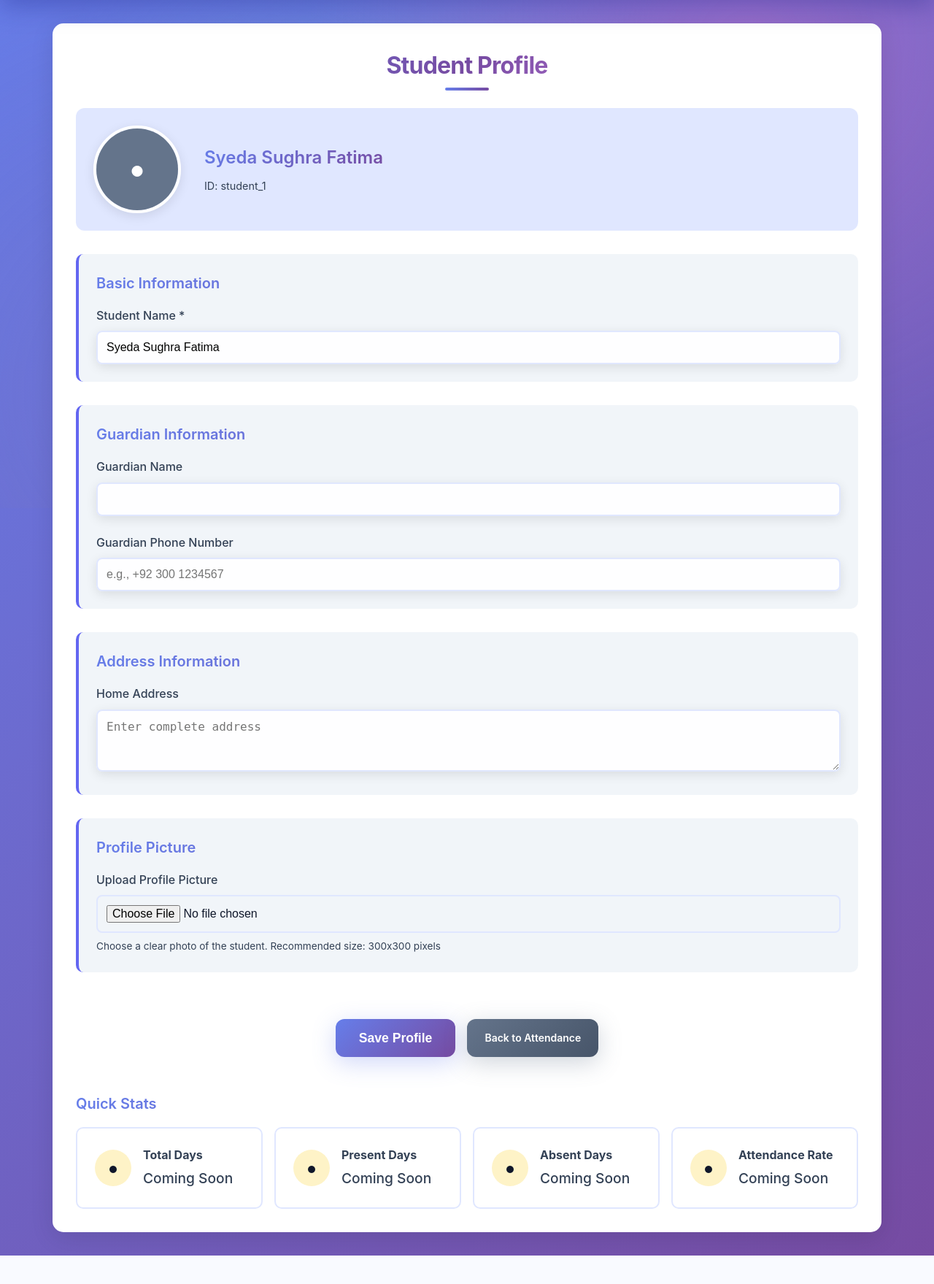
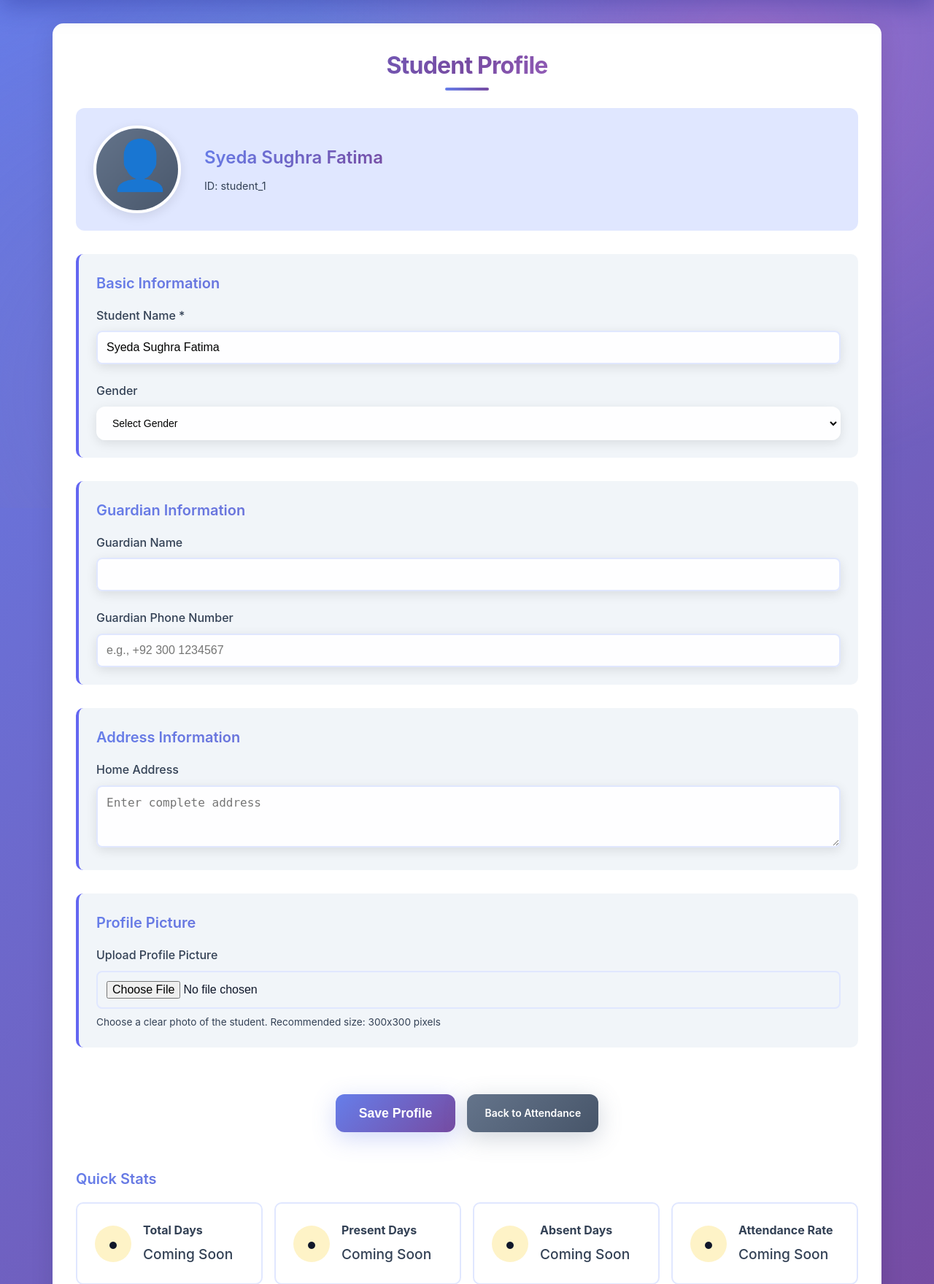
Before and after one commit to tayyabahamna-design/EDUSENSEI, a Flask app: page /student_profile/student_1 in a window 1280 px wide. Shown: the part 104-1863 px from the top of the page at 73% size. Before the commit the page ends 1824 px from the top, so only its background shows below. Run offline with Flask 3, Linux system fonts and the light colour scheme.

Commit message:
Add gender options and animated avatars for student profiles
Updates student profile creation and update functions in `app.py` to include gender. Adds new CSS classes in `static/css/style.css` for animated boy, girl, and neutral avatars. Modifies `attendance.html` and `student_profile.html` templates to display these animated avatars when no profile picture is available, based on the student's gender.

Replit-Commit-Author: Agent
Replit-Commit-Session-Id: e811a359-247c-491c-9f04-fa48b8e94298
Replit-Commit-Checkpoint-Type: intermediate_checkpoint
Replit-Commit-Screenshot-Url: https://storage.googleapis.com/screenshot-production-us-central1/aae0de03-32e8-4033-b269-ac9b096c8481/e811a359-247c-491c-9f04-fa48b8e94298/0plzQPF

```diff
--- a/app.py
+++ b/app.py
@@ -48,7 +48,7 @@ def save_data(file_path, data):
         json.dump(data, f, indent=2)
 
 # Student profile helper functions
-def create_student_profile(name, guardian_name="", guardian_phone="", address="", profile_picture=""):
+def create_student_profile(name, guardian_name="", guardian_phone="", address="", profile_picture="", gender=""):
     """Create a new student profile object"""
     return {
         "id": f"student_{uuid.uuid4().hex[:8]}",
@@ -56,7 +56,8 @@ def create_student_profile(name, guardian_name="", guardian_phone="", address=""
         "guardian_name": guardian_name.strip(),
         "guardian_phone": guardian_phone.strip(),
         "address": address.strip(),
-        "profile_picture": profile_picture
+        "profile_picture": profile_picture,
+        "gender": gender.strip()
     }
 
 def get_student_by_name(students, name):
@@ -376,6 +377,7 @@ def update_student_profile(student_id):
     student['guardian_name'] = request.form.get('guardian_name', '').strip()
     student['guardian_phone'] = request.form.get('guardian_phone', '').strip()
     student['address'] = request.form.get('address', '').strip()
+    student['gender'] = request.form.get('gender', '').strip()
 
     # Handle profile picture upload
     if 'profile_picture' in request.files:
--- a/static/css/style.css
+++ b/static/css/style.css
@@ -516,6 +516,112 @@ input[type="text"], input[type="tel"], input[type="date"], select, textarea {
     box-shadow: 0 4px 15px rgba(0, 0, 0, 0.1);
 }
 
+/* Animated Avatars */
+.animated-avatar {
+    width: 120px;
+    height: 120px;
+    border-radius: 50%;
+    display: flex;
+    align-items: center;
+    justify-content: center;
+    position: relative;
+    overflow: hidden;
+    background: linear-gradient(135deg, #667eea 0%, #764ba2 100%);
+    animation: avatarPulse 2s ease-in-out infinite;
+}
+
+.animated-avatar-small {
+    width: 50px;
+    height: 50px;
+    border-radius: 50%;
+    display: flex;
+    align-items: center;
+    justify-content: center;
+    position: relative;
+    overflow: hidden;
+    animation: avatarPulse 2s ease-in-out infinite;
+}
+
+@keyframes avatarPulse {
+    0%, 100% {
+        transform: scale(1);
+        box-shadow: 0 0 20px rgba(102, 126, 234, 0.3);
+    }
+    50% {
+        transform: scale(1.05);
+        box-shadow: 0 0 30px rgba(102, 126, 234, 0.5);
+    }
+}
+
+/* Boy Avatar */
+.boy-avatar {
+    background: linear-gradient(135deg, #667eea 0%, #4338ca 100%);
+}
+
+.boy-avatar::before {
+    content: '👦';
+    font-size: 4rem;
+    animation: bounce 1.5s ease-in-out infinite;
+}
+
+.boy-avatar-small {
+    background: linear-gradient(135deg, #667eea 0%, #4338ca 100%);
+}
+
+.boy-avatar-small::before {
+    content: '👦';
+    font-size: 1.5rem;
+    animation: bounce 1.5s ease-in-out infinite;
+}
+
+/* Girl Avatar */
+.girl-avatar {
+    background: linear-gradient(135deg, #f093fb 0%, #f5576c 100%);
+}
+
+.girl-avatar::before {
+    content: '👧';
+    font-size: 4rem;
+    animation: bounce 1.5s ease-in-out infinite;
+}
+
+.girl-avatar-small {
+    background: linear-gradient(135deg, #f093fb 0%, #f5576c 100%);
+}
+
+.girl-avatar-small::before {
+    content: '👧';
+    font-size: 1.5rem;
+    animation: bounce 1.5s ease-in-out infinite;
+}
+
+/* Neutral Avatar */
+.neutral-avatar {
+    background: linear-gradient(135deg, #64748b 0%, #475569 100%);
+}
+
+.neutral-avatar::before {
+    content: '👤';
+    font-size: 4rem;
+    animation: bounce 1.5s ease-in-out infinite;
+}
+
+.neutral-avatar-small {
+    background: linear-gradient(135deg, #64748b 0%, #475569 100%);
+}
+
+.neutral-avatar-small::before {
+    content: '👤';
+    font-size: 1.5rem;
+    animation: bounce 1.5s ease-in-out infinite;
+}
+
+@keyframes bounce {
+    0%, 20%, 50%, 80%, 100% { transform: translateY(0); }
+    40% { transform: translateY(-10px); }
+    60% { transform: translateY(-5px); }
+}
+
 input[type="text"]:focus, input[type="tel"]:focus, input[type="date"]:focus, select:focus, textarea:focus {
     border-color: transparent;
     outline: none;
--- a/templates/student_profile.html
+++ b/templates/student_profile.html
@@ -12,7 +12,13 @@
                 <img src="{{ url_for('static', filename='profile_pictures/' + student.profile_picture) }}"
                      alt="{{ student.name }}" class="profile-image">
             {% else %}
-                <div class="profile-placeholder-large">•</div>
+                {% if student.gender == 'male' %}
+                    <div class="animated-avatar boy-avatar"></div>
+                {% elif student.gender == 'female' %}
+                    <div class="animated-avatar girl-avatar"></div>
+                {% else %}
+                    <div class="animated-avatar neutral-avatar"></div>
+                {% endif %}
             {% endif %}
         </div>
         <div class="profile-basic-info">
@@ -29,6 +35,14 @@
             <div class="form-group">
                 <label for="name">Student Name *</label>
                 <input type="text" id="name" name="name" value="{{ student.name }}" required>
+            </div>
+            <div class="form-group">
+                <label for="gender">Gender</label>
+                <select id="gender" name="gender">
+                    <option value="">Select Gender</option>
+                    <option value="male" {% if student.gender == 'male' %}selected{% endif %}>Male</option>
+                    <option value="female" {% if student.gender == 'female' %}selected{% endif %}>Female</option>
+                </select>
             </div>
         </div>
 
```
Also changed, not shown: templates/attendance.html (+7 -1 lines).
